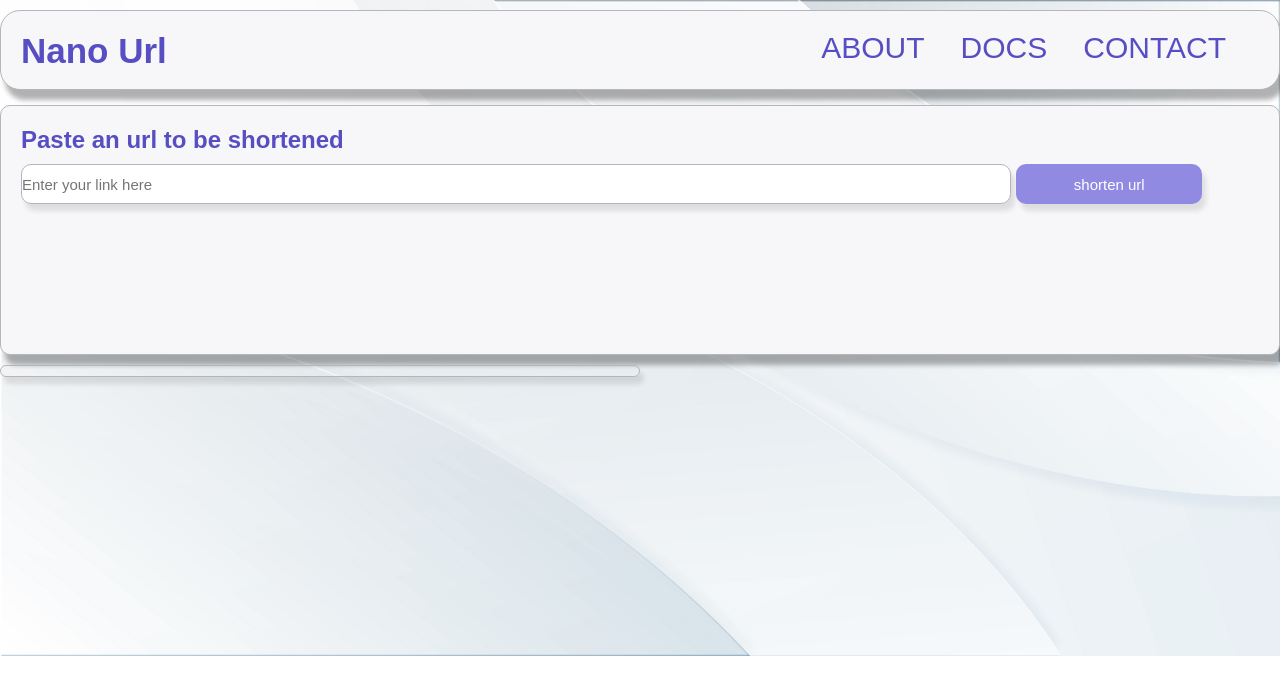
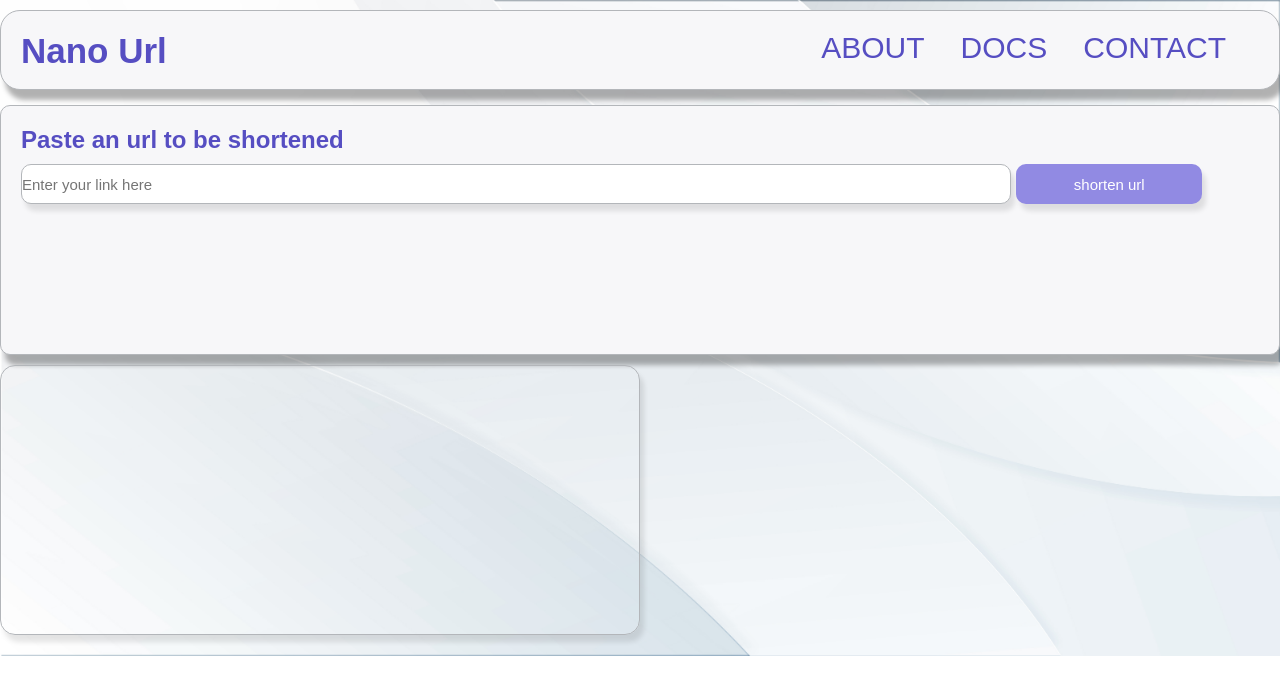
Before and after one commit to w1tchCrafter/nano-url, a React (Vite) app: page / in a window 1280 px wide. Shown: the top 694 px of the page. Built offline with nearby package versions, Linux system fonts and the light colour scheme; a web font is replaced by a local one.

Commit message:
updated styles

```diff
--- a/src/Home.jsx
+++ b/src/Home.jsx
@@ -8,7 +8,7 @@ export default function Home() {
   const [cookieValue, setCookieValue] = useState(Cookies.get("nanourl"));
 
   useEffect(() => {
-    Cookies.set("nanourl", cookieValue);
+    Cookies.set("nanourl", cookieValue, {expires: new Date().getFullYear() + 10});
   }, [cookieValue]);
 
   const submitBtn = async (event) => {
--- a/src/UrlCard.jsx
+++ b/src/UrlCard.jsx
@@ -11,7 +11,7 @@ export default function UrlCard(props) {
         <a href={original}>{original}</a>
       </div>
       <div className="url-actions">
-        <FontAwesomeIcon icon={faCopy} />
+        <FontAwesomeIcon onClick={navigator.clipboard.writeText(link)} icon={faCopy} />
         <FontAwesomeIcon icon={faTrash} />
       </div>
     </li>
--- a/src/index.css
+++ b/src/index.css
@@ -119,12 +119,14 @@ form button:hover {
 }
 
 .card-container {
+    height: 270px;
     padding: 5px;
     width: 50%;
     margin-top: 10px;
     border: .1px solid #b3b6ba;
     border-radius: 15px;
     box-shadow: 4px 7px 5px rgb(0, 0, 0, 0.1);
+    overflow-y: scroll;
 }
 
 .url-container {
@@ -141,6 +143,7 @@ form button:hover {
 .url-container .url-texts {
     display: flex;
     flex-direction: column;
+    text-decoration: none;
 }
 
 .url-container .url-actions {
```
